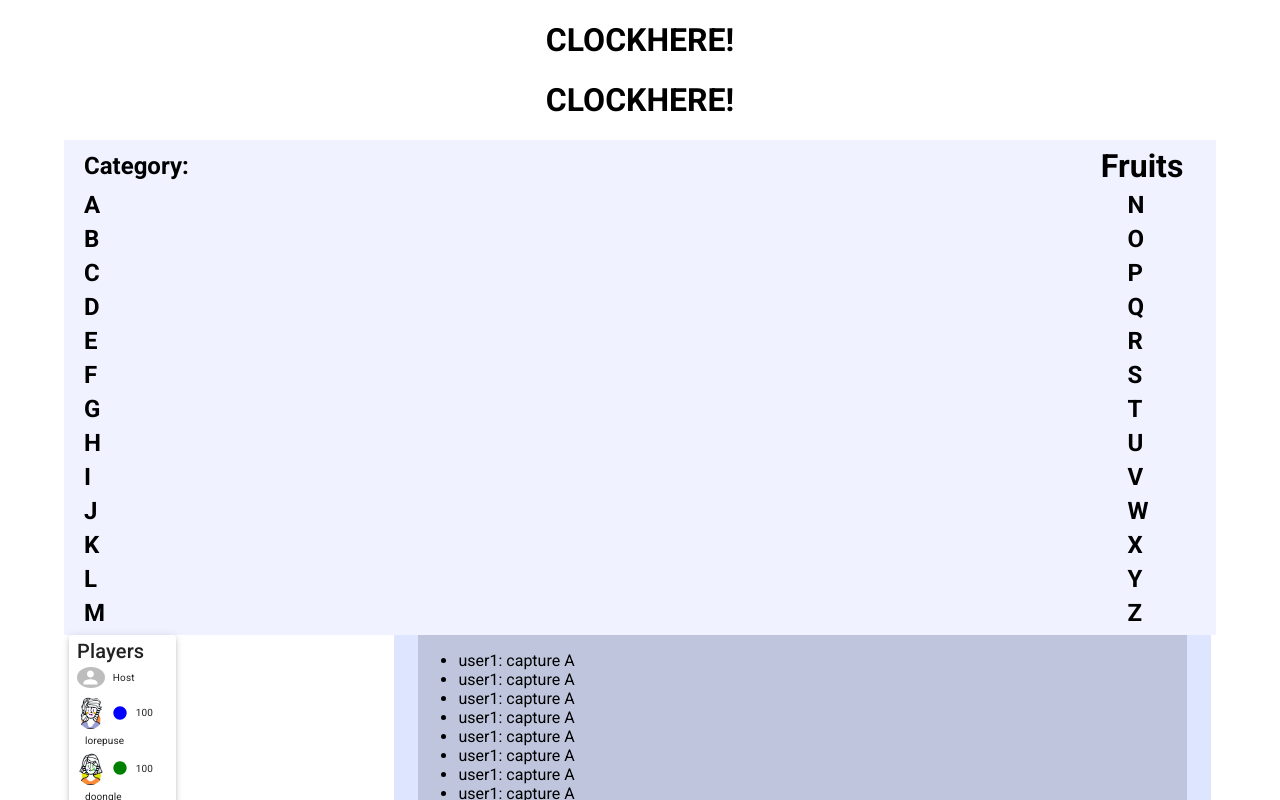
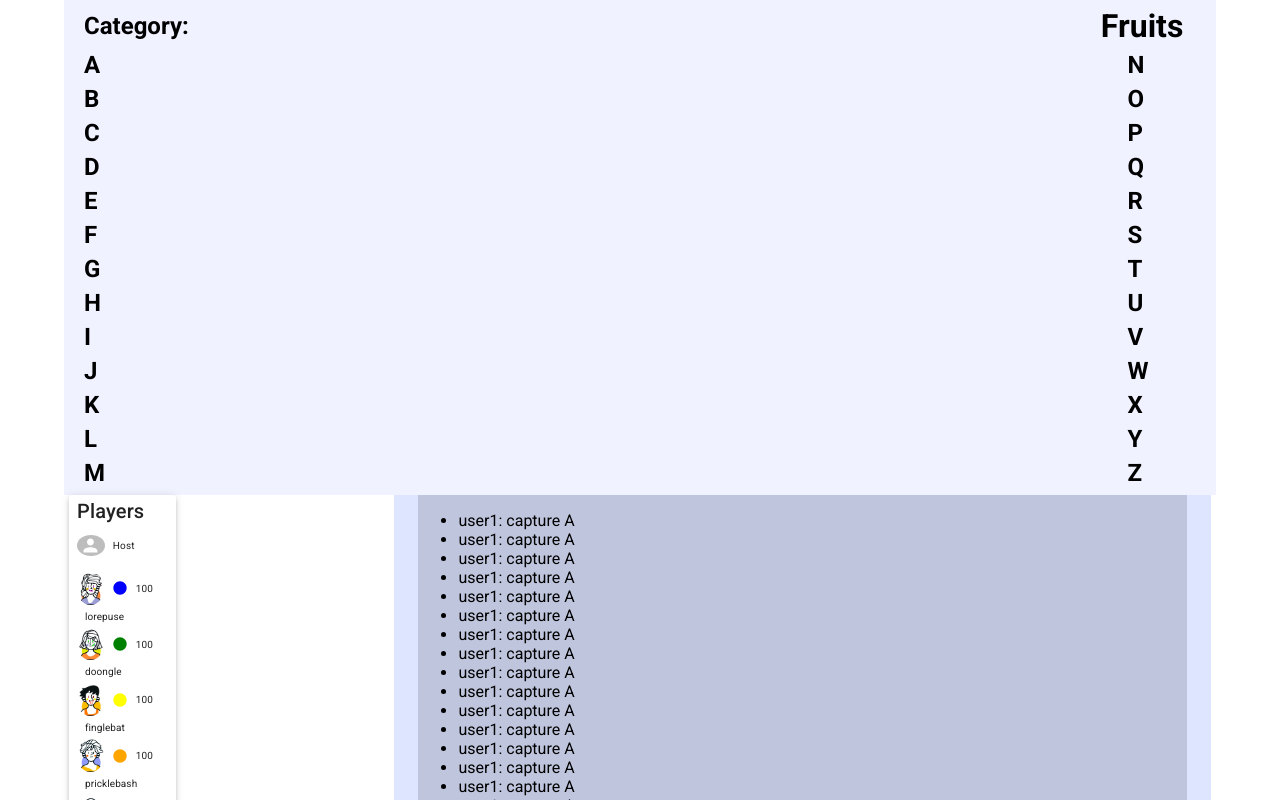
Before and after one commit to lighthouse-labs/MadCap-Server2, a React (Create React App) app in the folder client/: page / in a window 1280 px wide. Shown: the top 800 px of the page. Built offline with nearby package versions, Linux system fonts and the light colour scheme; no server answers.

Commit message:
begin clock

```diff
--- a/client/src/components/Game/GamePlayersList.jsx
+++ b/client/src/components/Game/GamePlayersList.jsx
@@ -66,7 +66,7 @@ export default function PlayersList(props) {
                 Players
               </Typography>
 
-              <CustomStyle sx={{ '& .MuiList-root': { p: 0 } }}>
+              <CustomStyle sx={{ '& .MuiList-root': { p: 0, pt: 1 } }}>
                 <List dense={true} >
                   <ListItem sx={{
                     display: 'flex',
--- a/client/src/components/Game/index.jsx
+++ b/client/src/components/Game/index.jsx
@@ -2,7 +2,7 @@ import React, { useState, useEffect, useRef } from "react";
 import io from "socket.io-client";
 
 import Container from "@mui/material/Container";
-import Box from "@mui/material/Box"
+// import Box from "@mui/material/Box"
 
 import GameBoard from "./GameBoard";
 import StatusBox from "./StatusBox";
@@ -242,10 +242,10 @@ export default function Game(props) {
 
   return (
     <div className="game-main">
-        <Box>
+        {/* <Box>
         <h1>CLOCKHERE!</h1>
         <h1>CLOCKHERE!</h1>
-      </Box>
+      </Box> */}
       <Container className="game-container"
         sx={{
           display: "flex",
```
